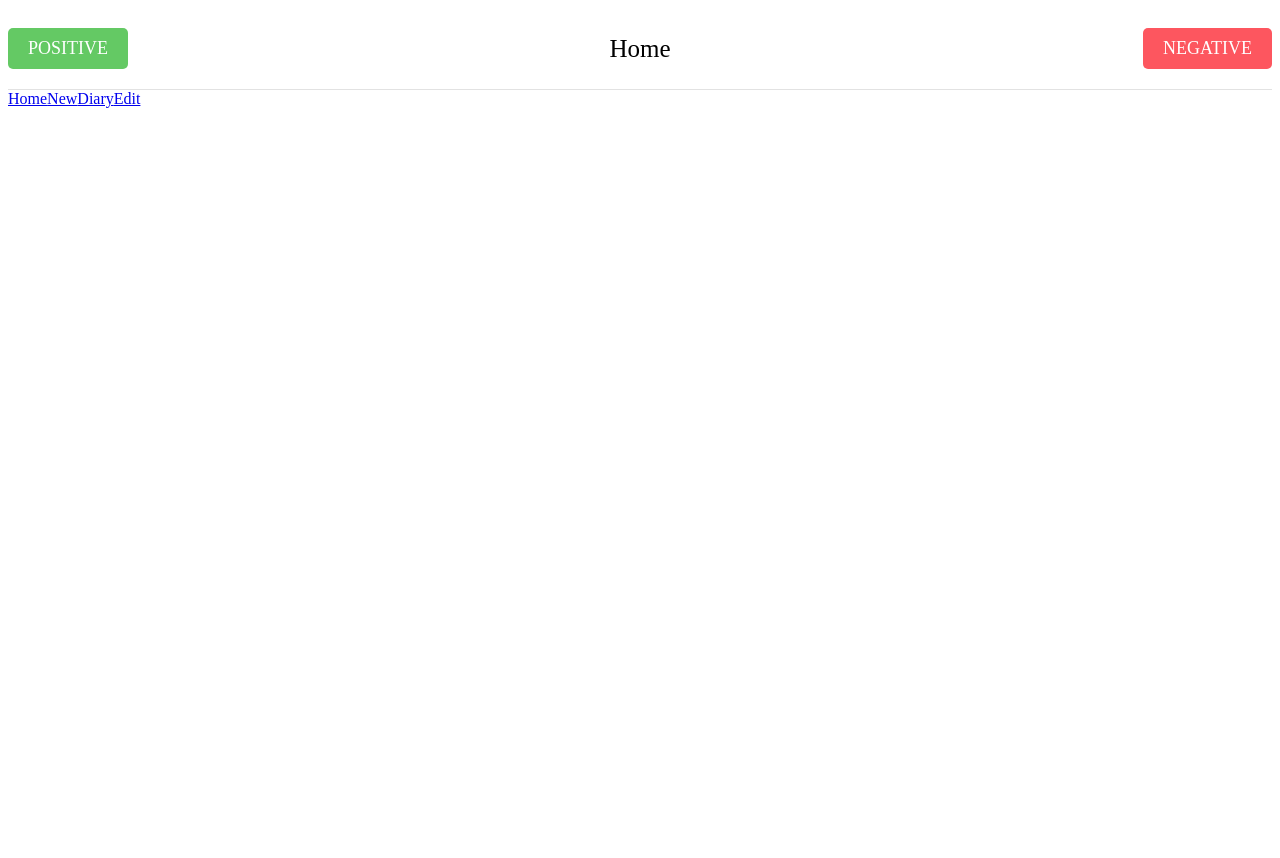
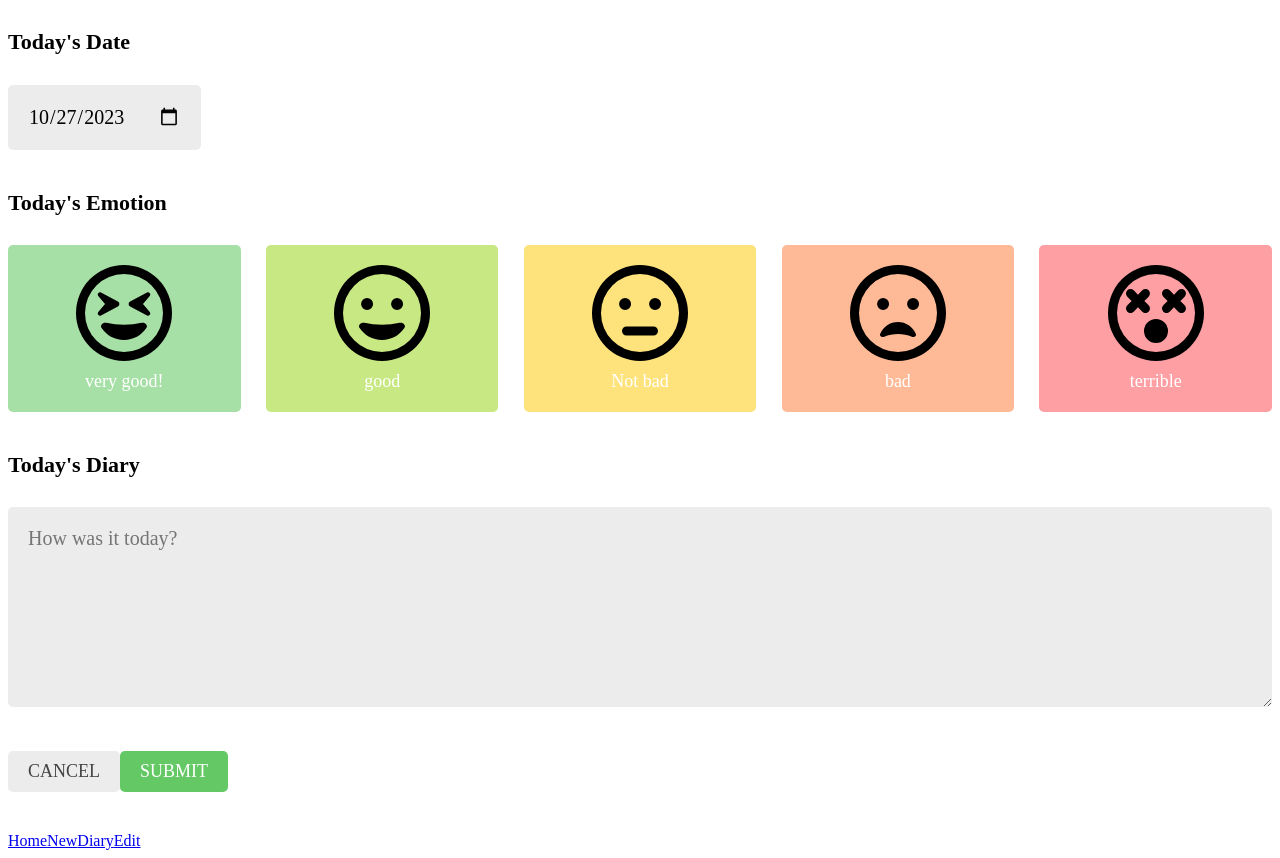
Before and after one commit to yeona23/emotion_diary, a React (Create React App) app: page / in a window 1280 px wide. Before the commit the page ends 800 px from the top, so only its background shows below. Built offline with nearby package versions, Linux system fonts and the light colour scheme; a web font is replaced by a local one.

Commit message:
emotion section 구현

```diff
--- a/src/components/Button.js
+++ b/src/components/Button.js
@@ -5,14 +5,12 @@ const Button = ({ text, type, onClick }) => {
   const btnType = ["positive", "negative"].includes(type) ? type : "default";
 
   return (
-    <div>
     <button
       className={["Button", `Button_${btnType}`].join(" ")}
       onClick={onClick}
     >
       {text}
     </button>
-    </div>
   );
 };
 
--- a/src/components/Editor.css
+++ b/src/components/Editor.css
@@ -37,3 +37,9 @@ textarea {
   align-items: center;
   justify-content: space-between;
 }
+
+.Editor .emotion_list_wrapper {
+  display: flex;
+  justify-content: space-around;
+  gap: 2%;
+}
--- a/src/components/Editor.js
+++ b/src/components/Editor.js
@@ -1,8 +1,9 @@
-import { getFormattedDate } from "../util";
+import { emotionList, getFormattedDate } from "../util";
 import "./Editor.css";
 import React, { useState } from "react";
-import Button from "./button";
 import { useNavigate } from "react-router-dom";
+import Button from "./Button";
+import EmotionItem from "./EmotionItem";
 
 const Editor = ({ initData, onSubmit }) => {
   const navigate = useNavigate();
@@ -11,6 +12,13 @@ const Editor = ({ initData, onSubmit }) => {
     emotionId: 3,
     content: "",
   });
+
+  const handelChangeEmotion = (emotionId) => [
+    setState({
+      ...state,
+      emotionId,
+    }),
+  ];
 
   const handleChangeDate = (e) => {
     setState({
@@ -42,8 +50,17 @@ const Editor = ({ initData, onSubmit }) => {
         </div>
       </div>
       <div className="editor_section">
-        {/*  */}
         <h4>Today's Emotion</h4>
+        <div className="input_wrapper emotion_list_wrapper">
+          {emotionList.map((el) => (
+            <EmotionItem
+              key={el.id}
+              {...el}
+              onClick={handelChangeEmotion}
+              isSelected={(state.emotionId = el.id)}
+            />
+          ))}
+        </div>
       </div>
       <div className="editor_section">
         <h4>Today's Diary</h4>
--- /dev/null
+++ b/src/components/EmotionItem.css
@@ -0,0 +1,47 @@
+.EmotionItem {
+  cursor: pointer;
+  border-radius: 5px;
+  padding: 20px;
+  display: flex;
+  flex: 1;
+  flex-direction: column;
+  justify-content: center;
+  align-items: center;
+}
+
+.EmotionItem img {
+  width: 50%;
+  margin-bottom: 10px;
+}
+
+.EmotionItem span {
+  font-size: 18px;
+}
+
+.EmotionItem_off {
+  background: #ececec;
+}
+
+.EmotionItem_on_1 {
+  background: #64c96490;
+  color: #fff;
+}
+
+.EmotionItem_on_2 {
+  background: #9dd72290;
+  color: #fff;
+}
+
+.EmotionItem_on_3 {
+  background: #fdce1790;
+  color: #fff;
+}
+
+.EmotionItem_on_4 {
+  background: #fd844690;
+  color: #fff;
+}
+.EmotionItem_on_5 {
+  background: #fd565f90;
+  color: #fff;
+}
--- /dev/null
+++ b/src/components/EmotionItem.jsx
@@ -0,0 +1,23 @@
+import React from "react";
+import "./EmotionItem.css";
+
+const EmotionItem = ({ id, img, name, onClick, isSelected }) => {
+  const handleOnClick = () => {
+    onClick(id);
+  };
+
+  return (
+    <div
+      className={[
+        "EmotionItem",
+        isSelected ? `EmotionItem_on_${id}` : `EmotionItem_off,`,
+      ].join(" ")}
+      onClick={handleOnClick}
+    >
+      <img alt={`emotion${id}`} src={img} />
+      <span>{name}</span>
+    </div>
+  );
+};
+
+export default EmotionItem;
--- a/src/pages/Home.js
+++ b/src/pages/Home.js
@@ -1,7 +1,7 @@
 import React from "react";
 import { useSearchParams } from "react-router-dom";
-import Button from "../components/Button";
 import Header from "../components/Header";
+import Editor from "../components/Editor";
 
 const Home = () => {
   const [searchParams, setSearchParams] = useSearchParams();
@@ -9,7 +9,15 @@ const Home = () => {
 
   return (
     <div>
-      <Header
+      <Editor
+        initData={{
+          date: new Date().getTime(),
+          emotionId: 1,
+          content: "이전에 작성했던 일기",
+        }}
+        onSubmit={() => alert("complete")}
+      />
+      {/* <Header
         title={"Home"}
         leftChild={
           <Button
@@ -25,7 +33,7 @@ const Home = () => {
             onClick={() => alert("negative button")}
           />
         }
-      />
+      /> */}
     </div>
   );
 };
--- a/src/util.js
+++ b/src/util.js
@@ -22,6 +22,34 @@ export const getEmotionImgById = (emotionId) => {
   }
 };
 
+export const emotionList = [
+  {
+    id: 1,
+    name: "very good!",
+    img: getEmotionImgById(1),
+  },
+  {
+    id: 2,
+    name: "good",
+    img: getEmotionImgById(2),
+  },
+  {
+    id: 3,
+    name: "Not bad",
+    img: getEmotionImgById(3),
+  },
+  {
+    id: 4,
+    name: "bad",
+    img: getEmotionImgById(4),
+  },
+  {
+    id: 5,
+    name: "terrible",
+    img: getEmotionImgById(5),
+  },
+];
+
 export const getFormattedDate = (targetDate) => {
   let year = targetDate.getFullYear();
   let month = (targetDate.getMonth() + 1).toString().padStart(2, "0");
```
Lines whose indentation alone changed are shown as unchanged.
